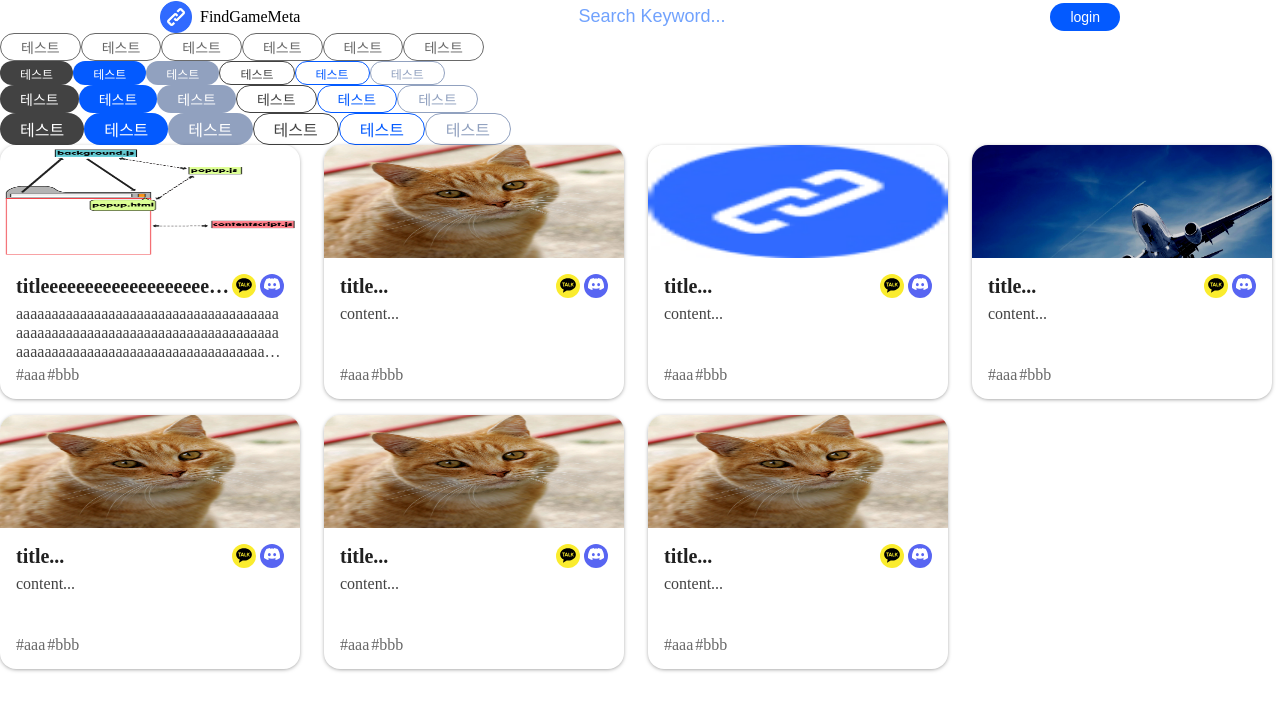
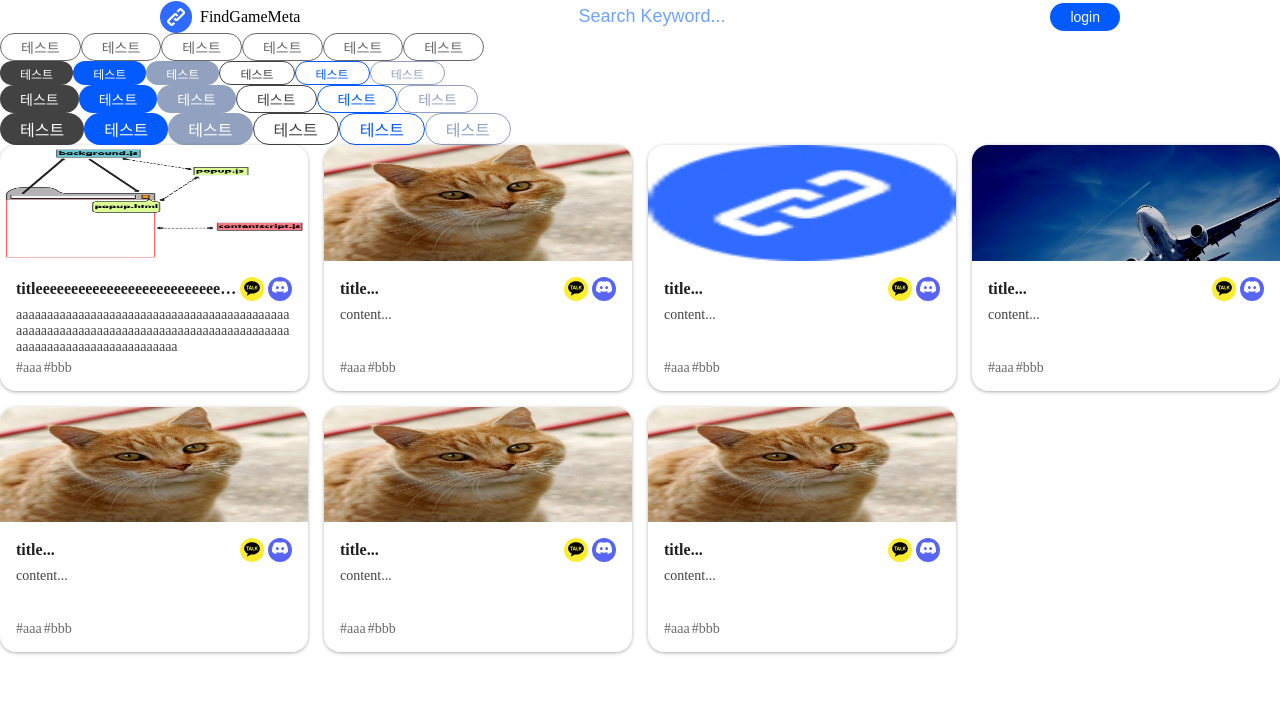
Before and after one commit to tooktak/find-game-friend-front, a Next.js app: page /component_test in a window 1280 px wide. Shown: the top 710 px of the page. Built offline with nearby package versions, Linux system fonts and the light colour scheme; a web font is replaced by a local one.

Commit message:
fix Card css

```diff
--- a/components/Card/Card.module.scss
+++ b/components/Card/Card.module.scss
@@ -6,41 +6,3 @@
   box-shadow: 0px 1px 4px -1px rgba(0, 0, 0, 50%);
   overflow: hidden;
 }
-
-@include tablet {
-  .card {
-    width: ($tablet - 48) / 3;
-  }
-}
-
-@include desktop-sm {
-  .card {
-    width: ($desktop-sm - 80) / 4;
-  }
-}
-
-@include desktop {
-  .card {
-    width: ($desktop - 80) / 4;
-  }
-}
-@include desktop-hd {
-  .card {
-    width: ($desktop-hd - 80) / 4;
-  }
-}
-@include desktop-fhd {
-  .card {
-    width: ($desktop-fhd - 80) / 4;
-  }
-}
-@include desktop-qhd {
-  .card {
-    width: ($desktop-qhd - 80) / 4;
-  }
-}
-@include desktop-uhd {
-  .card {
-    width: ($desktop-uhd - 80) / 4;
-  }
-}
--- a/components/Card/components/Content.module.scss
+++ b/components/Card/components/Content.module.scss
@@ -2,9 +2,9 @@
 
 .content {
   color: $content-text;
-  height: 3.6rem;
-  font-size: 1rem;
-  line-height: 1.2rem;
+  height: 3rem;
+  font-size: 0.875rem;
+  line-height: 1rem;
   word-wrap: break-word;
   white-space : break-word;
   overflow: hidden;
--- a/components/Card/components/Hashtag.module.scss
+++ b/components/Card/components/Hashtag.module.scss
@@ -3,7 +3,7 @@
 .hashtag {
   margin-right: 0.125rem;
   color: $hashtag-text;
-  font-size: 1rem;
+  font-size: 0.875rem;
   &:before {
     content: '#';
   }
--- a/components/Card/components/Title.module.scss
+++ b/components/Card/components/Title.module.scss
@@ -1,7 +1,7 @@
 @import '@/styles/theme.scss';
 
 .title {
-  font-size: 1.25rem;
+  font-size: 1rem;
   font-weight: bold;
   overflow: hidden;
   white-space: nowrap;
```
